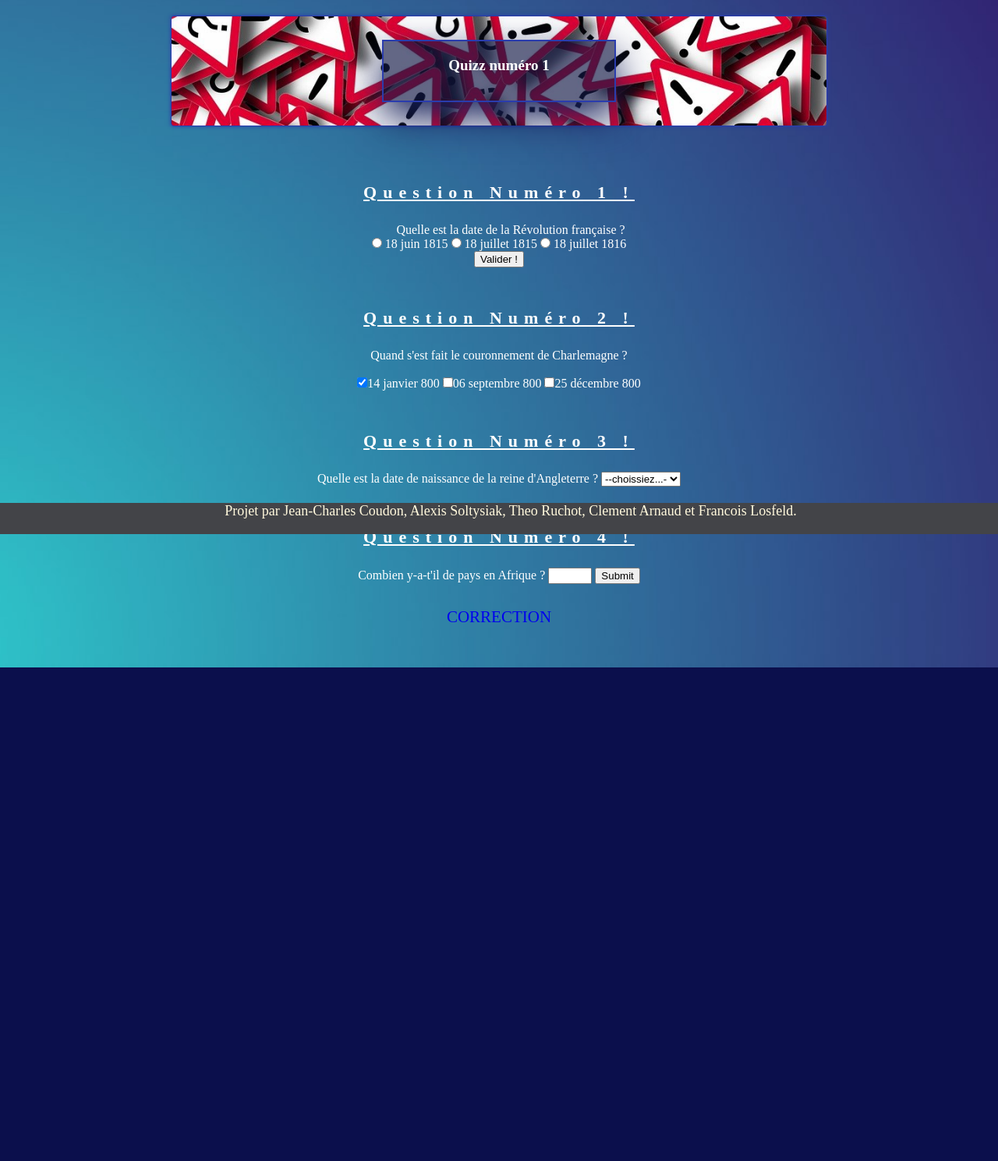
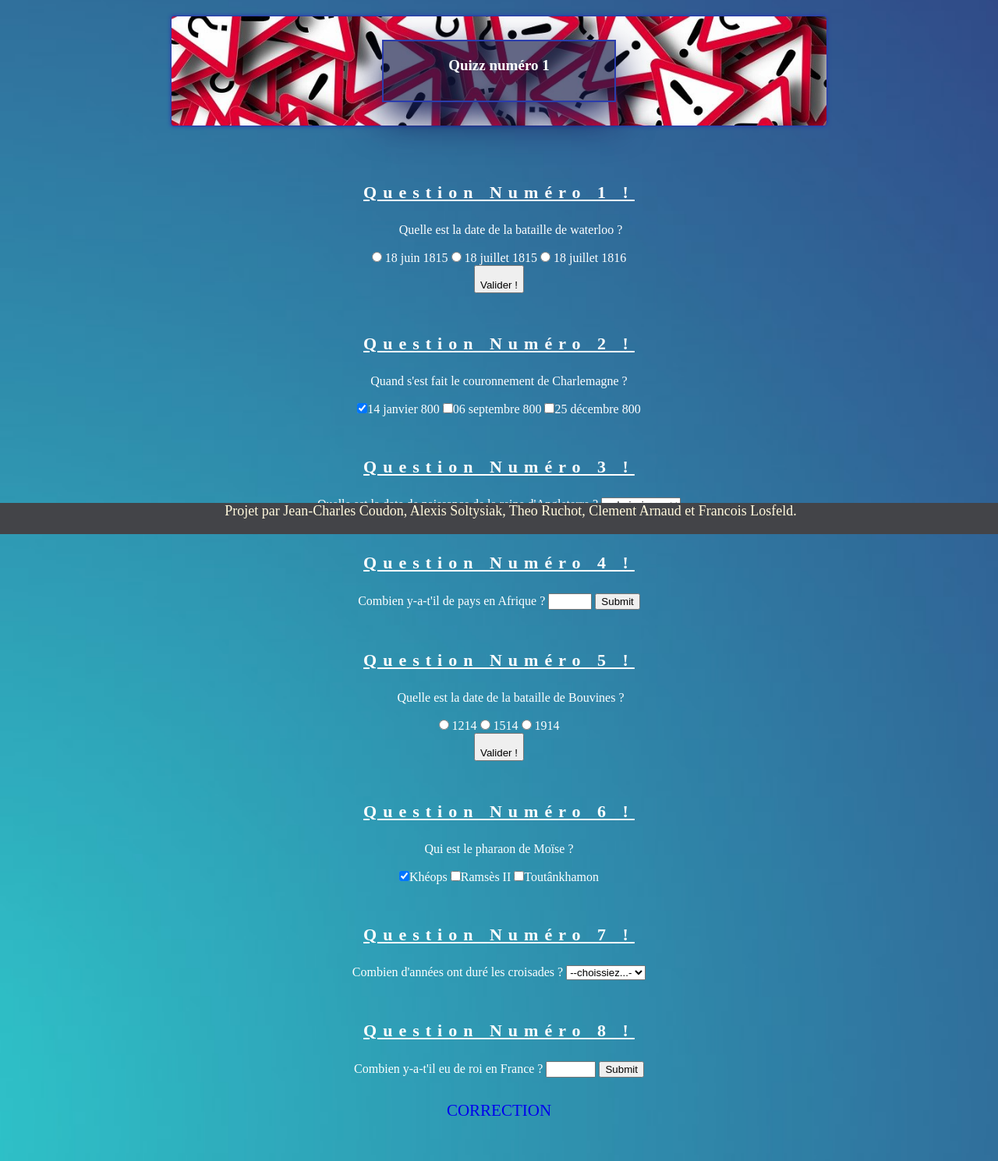
Before and after one commit to francois-los/techno_web, a PHP site: page /quiz1.php in a window 1280 px wide. Shown: the part 115-1604 px from the top of the page at 78% size. Before the commit the page ends 971 px from the top, so only its background shows below. Run offline with PHP 8.4, Linux system fonts and the light colour scheme.

Commit message:
Update quiz1.php
Changement du quizz 1 et rajoute de questions

```diff
--- a/quiz1.php
+++ b/quiz1.php
@@ -14,6 +14,7 @@
 
 
 
+<!-- Entête -->
 
 <section>
   <div class="container">
@@ -28,16 +29,12 @@
 </section>
 
 
-
-
-
-
-
+<!-- Question 1 -->
 
 
 <form>
   <h3  ><br><br> Question Numéro 1 !<br><br>  </h3>
-  <p> Quelle est la date de la Révolution française ? </p>
+  <p> Quelle est la date de la bataille de waterloo ?<br><br>  </p>
   <div>
     <input type="radio" id="Choice1"
      name="contact" value="1">
@@ -53,10 +50,12 @@
   </div>
   <div>
   	<h2>  </h2>
-    <button type="submit">        Valider !</button>
+    <button type="submit">  </br>   Valider !</button>
   </div>
 </form>
 
+
+<!-- Question 2 -->
 
 
 <h3> <br><br>Question Numéro 2 !<br><br>  </h3>
@@ -66,6 +65,7 @@
 <input type="checkbox" name="question3" id="q3answer3" value ="answer3" />25 décembre 800</label>
 
 
+<!-- Question 3 -->
 
 
 <h3> <br><br>Question Numéro 3 !<br><br>  </h3>
@@ -81,6 +81,9 @@
 </select>
 
 
+<!-- Question 4 -->
+
+
 <h3> <br><br>Question Numéro 4 !<br><br>  </h3>
 <form >
   <label for="quantity">Combien y-a-t'il de pays en Afrique ?</label>
@@ -88,6 +91,74 @@
   <input type="submit">
 </form>
 
+
+<!-- Question 5 -->
+
+
+<form>
+  <h3  ><br><br> Question Numéro 5 !<br><br>  </h3>
+  <p> Quelle est la date de la bataille de Bouvines ?<br><br>  </p>
+  <div>
+    <input type="radio" id="Choice1"
+     name="contact" value="1">
+    <label for="contactChoice1">1214</label>
+
+    <input type="radio" id="Choice2"
+     name="contact" value="2">
+    <label for="contactChoice2">1514</label>
+
+    <input type="radio" id="Choice3"
+     name="contact" value="3">
+    <label for="contactChoice3">1914</label>
+  </div>
+  <div>
+    <h2>  </h2>
+    <button type="submit"> </br> Valider !</button>
+  </div>
+</form>
+
+
+<!-- Question 6 -->
+
+
+<h3> <br><br>Question Numéro 6 !<br><br>  </h3>
+<label > Qui est le pharaon de Moïse ?  <br><br>
+<input type="checkbox" name="question3" id="q3answer1" value ="answer1" checked="checked" />Khéops
+<input type="checkbox" name="question3" id="q3answer2" value ="answer2" />Ramsès II
+<input type="checkbox" name="question3" id="q3answer3" value ="answer3" />Toutânkhamon </label>
+
+
+<!-- Question 7 -->
+
+
+<h3> <br><br>Question Numéro 7 !<br><br>  </h3>
+<label for="Question-select"> Combien d'années ont duré les croisades ?</label>
+<select name="Question" id="Question-select">
+    <option value="">--choissiez...-</option>
+    <option value="1">100</option>
+    <option value="2">200</option>
+    <option value="1">300</option>
+    <option value="1">400</option>
+    <option value="1">500</option>
+
+</select>
+
+
+<!-- Question 8 -->
+
+
+<h3> <br><br>Question Numéro 8 !<br><br>  </h3>
+<form >
+  <label for="quantity">Combien y-a-t'il eu de roi en France ? </label>
+  <input type="number" id="quantity" name="quantity" min="20" max="100">
+  <input type="submit">
+</form>
+
+</body>
+
+
+
+
 </body>
 
 
```
